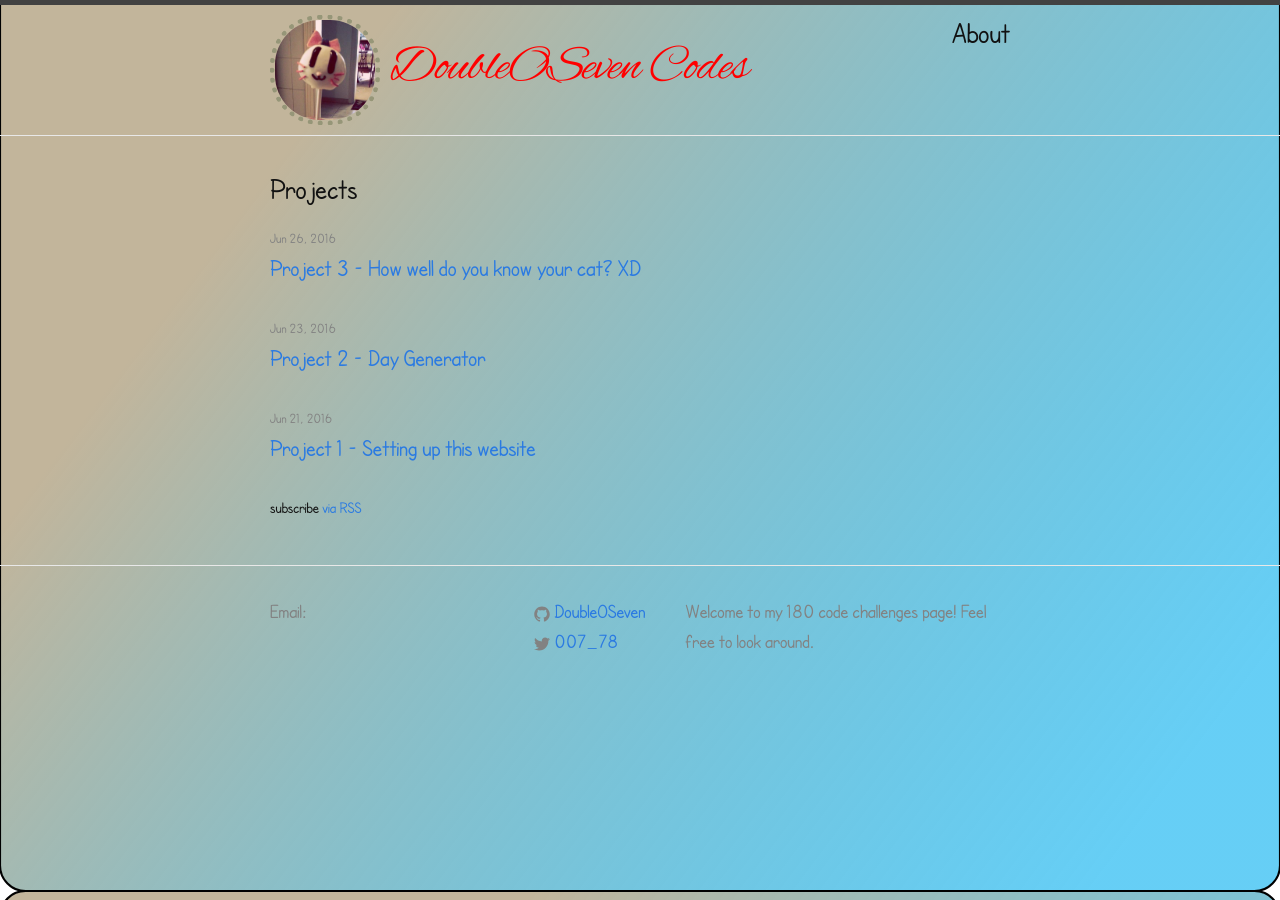
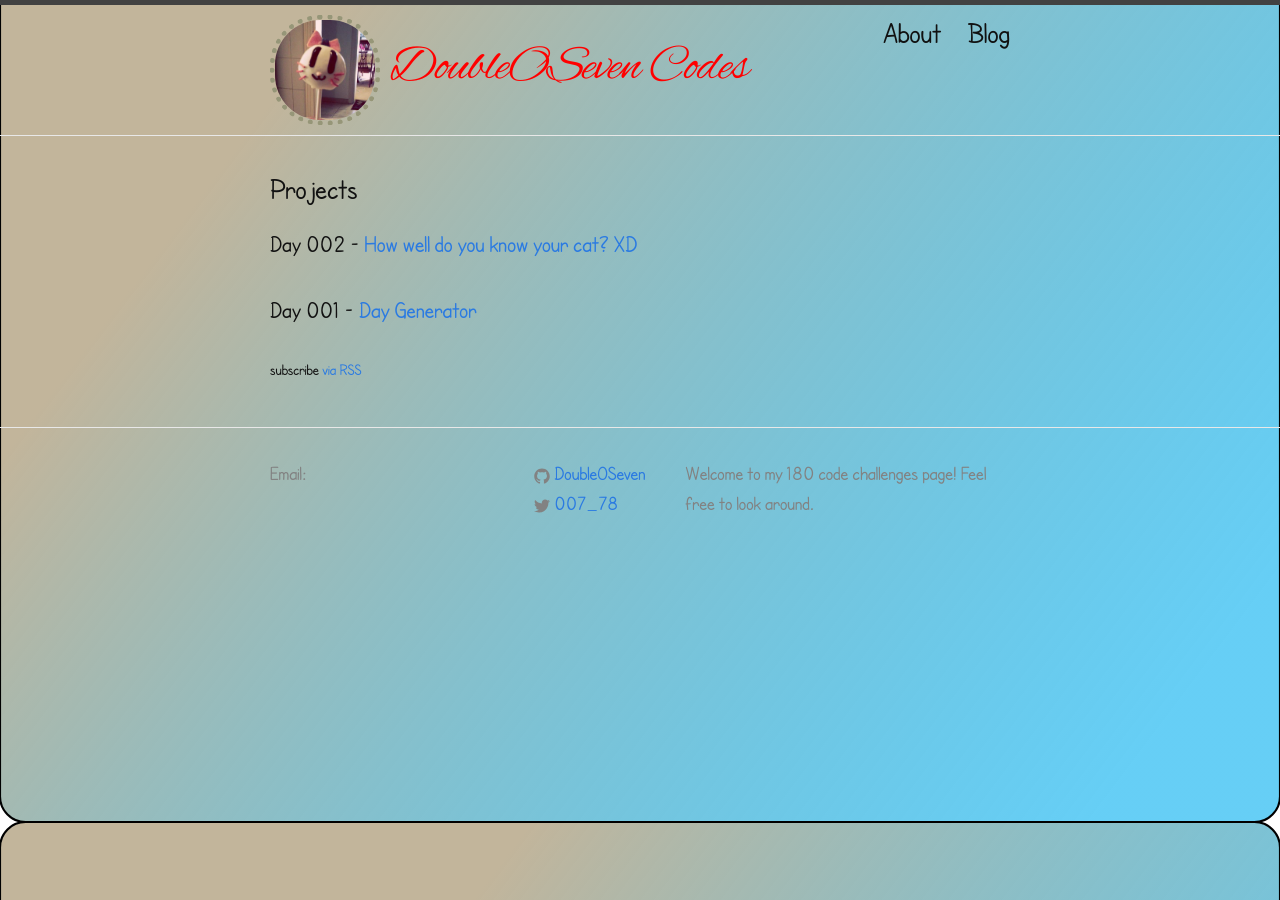
Before and after one commit to doubleoseven/doubleOseven.github.io, a Jekyll site: the page built from index.html, in a window 1280 px wide. Built offline with Jekyll 4.4.1, drawn with Linux system fonts in a browser that asks for light colours.

Commit message:
Add blog posts section. Move blog posts to _posts

```diff
--- a/_posts/2016-06-21-project-one.markdown
+++ b/_posts/2016-06-21-project-one.markdown
@@ -1,8 +1,8 @@
 ---
 layout: post
-title:  "Project 1 - Setting up this website"
+title:  "Jekyll. Jekyll and Jekyll"
 date:   2016-06-21 23:51:09 +0300
-categories:
+categories: blog
 ---
 Due to my lack of dedication in a lot of things in life, I’ve decided to start the 180 day project as an attempt to challenge myself and improve my coding and creativity skills. I had the idea after coming across this [blog](http://athougcodesatnight.tumblr.com/tagged/180dayproject) over here. (Thank you Athoug for the brilliant idea! :D)
 
--- a/_posts/2016-06-23-project-two.markdown
+++ b/_posts/2016-06-23-project-two.markdown
@@ -1,8 +1,9 @@
 ---
 layout: post
-title:  "Project 2 - Day Generator"
+day: "001"
+title:  "Day Generator"
 date:   2016-06-23 23:51:09 +0300
-categories:
+categories: project
 ---
 
 <div class="day">
--- a/_posts/2016-06-26-project-three.markdown
+++ b/_posts/2016-06-26-project-three.markdown
@@ -1,8 +1,9 @@
 ---
 layout: post
-title:  "Project 3 - How well do you know your cat? XD"
+day: "002"
+title:  "How well do you know your cat? XD"
 date:   2016-06-26 23:51:09 +0300
-categories:
+categories: project
 ---
 <div class="survey">
 
--- a/blogs/project2.html
+++ b/_posts/2016-07-04-Day-Generator.markdown
@@ -1,9 +1,11 @@
 ---
 layout: post
-date:   2016-06-26 23:51:09 +0300
+date:   2016-06-26 21:51:09 +0300
+title: "Reviewing Javascript "
+categories: blog
 ---
 
-<h2> Day Generator - <a href="http://doubleoseven.github.io/2016/06/23/project-two.html"> Project 2 </a></h2>
+<h2> Day Generator - <a href="http://doubleoseven.github.io/2016/06/23/project-two.html"> Day 002 </a></h2>
 
 For the previous two projects, I tried to get my hands a little dirty with Javascript. Although, I'm familiar with JS, I wanted to review some of the syntax and what better way to do that than write some code.
 <br> <br>
--- a/_sass/_layout.scss
+++ b/_sass/_layout.scss
@@ -195,7 +195,7 @@
 }
 
 .post-link {
-    display: block;
+    display: inline;
     font-size: 24px;
 }
 
--- a/blogs/project3.html
+++ /dev/null
@@ -1,6 +0,0 @@
----
-layout: post
-date:   2016-06-26 23:51:09 +0300
----
-
-Coming Soon! XD
--- a/index.html
+++ b/index.html
@@ -8,13 +8,13 @@
 
   <ul class="post-list">
     {% for post in site.posts %}
+        {% if post.categories contains 'project' %}
       <li>
-        <span class="post-meta">{{ post.date | date: "%b %-d, %Y" }}</span>
-
         <h2>
-          <a class="post-link" href="{{ post.url | prepend: site.baseurl }}">{{ post.title }}</a>
+        <span> Day  {{ post.day }} - </span> <a class="post-link" href="{{ post.url | prepend: site.baseurl }}">{{ post.title }}</a>
         </h2>
       </li>
+      {% endif %}
     {% endfor %}
   </ul>
 
```
Also changed, not shown: _posts/2016-06-26-Cats-Quiz.markdown (added, +8 -0 lines), blog.md (added, +27 -0 lines).
